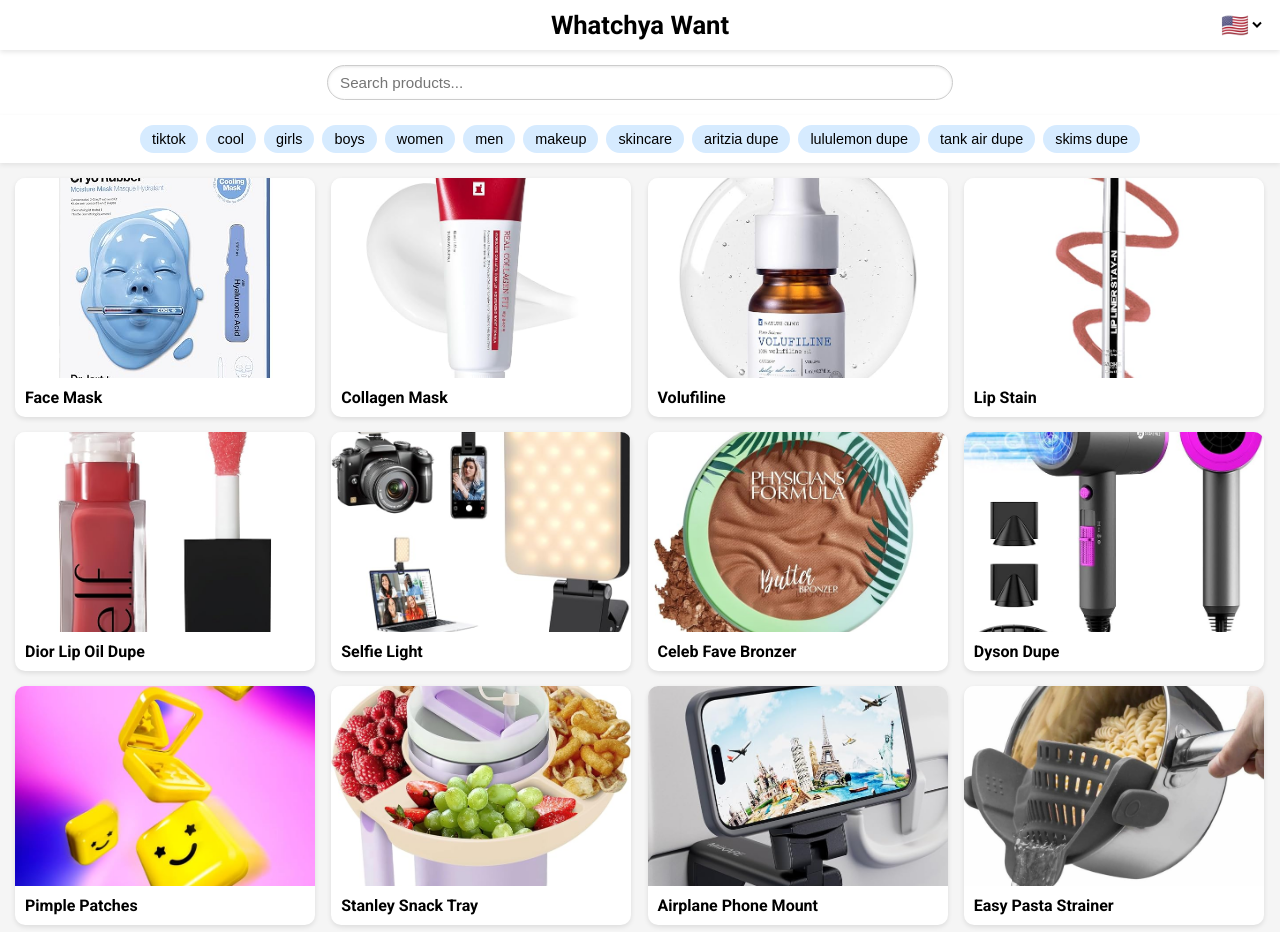
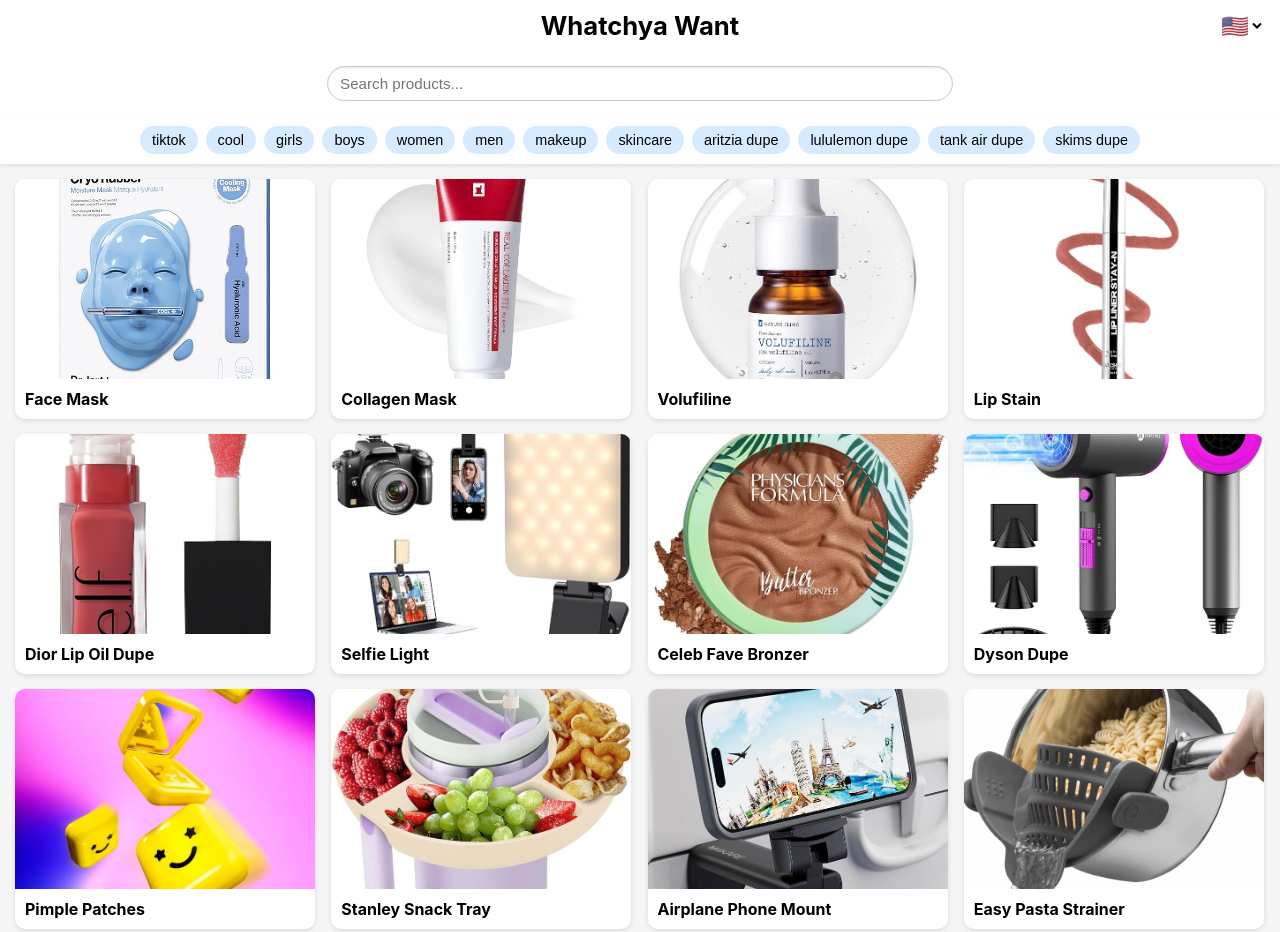
Before and after one commit to whatchyawant/webby, a plain HTML site: page index.html in a window 1280 px wide. Shown: the top 932 px of the page. Drawn offline with Linux system fonts and the light colour scheme.

Commit message:
Add files via upload

```diff
--- a/index.html
+++ b/index.html
@@ -8,7 +8,7 @@
 
   <style>
     body {
-      font-family: 'Roboto', sans-serif;
+      font-family: 'Inter', sans-serif;
       margin: 0;
       padding: 0;
       background: #f5f5f5;
@@ -18,7 +18,6 @@
       text-align: center;
       position: relative;
       padding: 10px;
-      box-shadow: 0 2px 5px rgba(0,0,0,0.1);
       width: 100%;
       box-sizing: border-box;
     }
```
